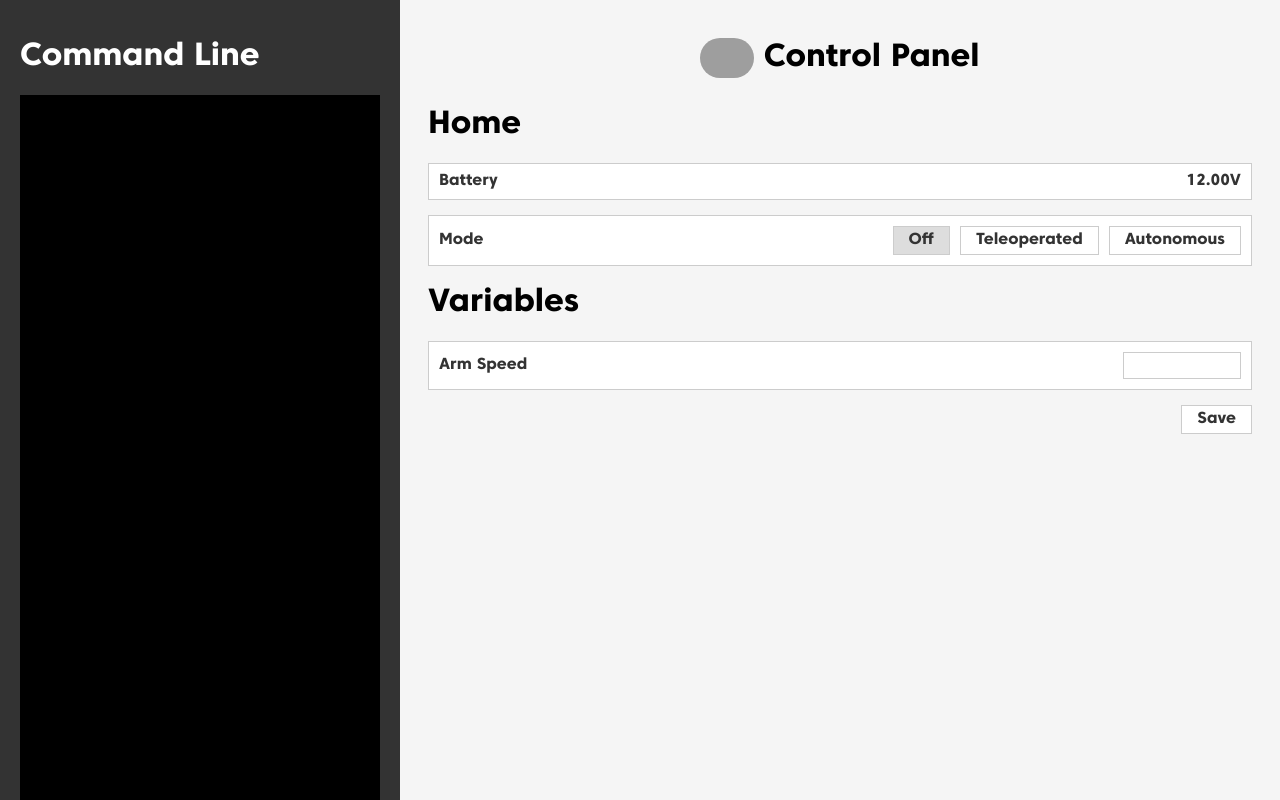
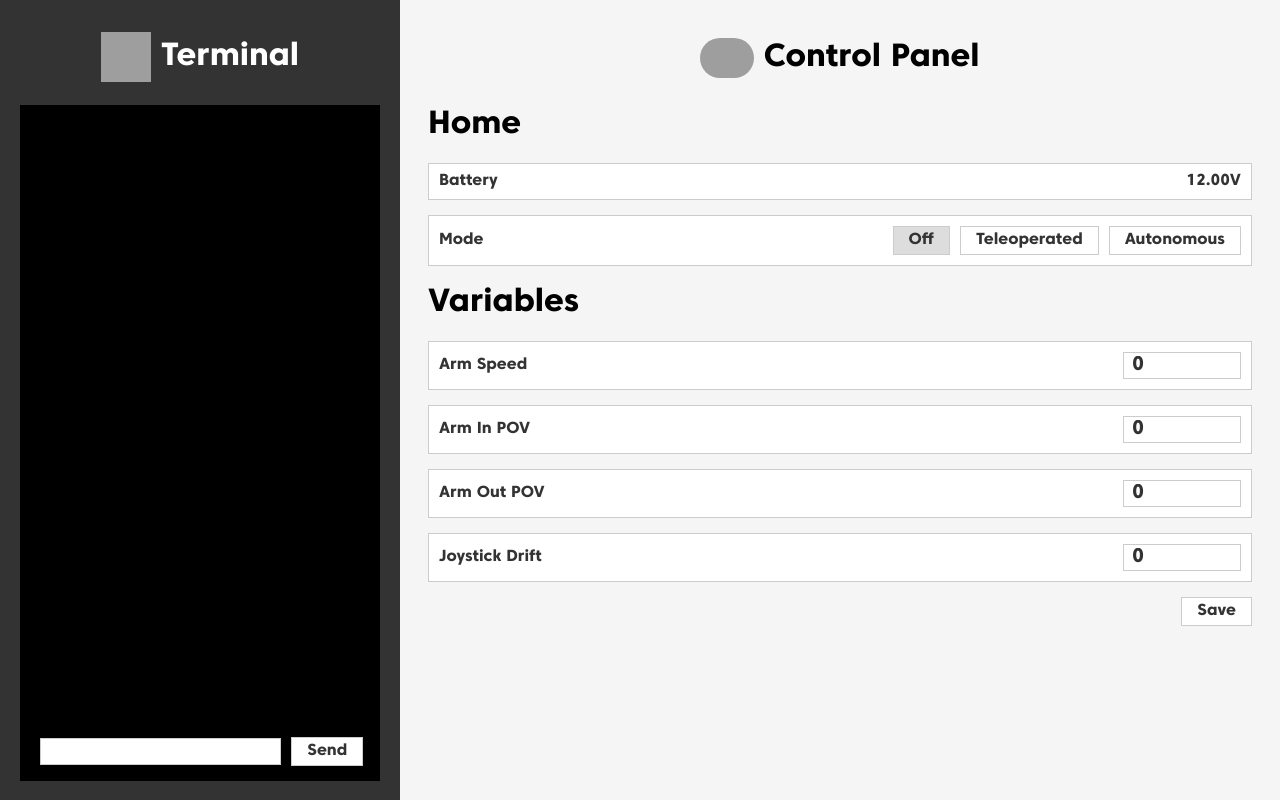
Before and after one commit to TigerBotsCSP/NCP, a website: page main.html in a window 1280 px wide. Drawn offline with Linux system fonts and the light colour scheme; grey boxes are pictures that could not be loaded.

Commit message:
Terminal + Variables Improvement

```diff
--- a/main.html
+++ b/main.html
@@ -39,10 +39,28 @@
             color: #fff;
             padding: 10px;
             overflow-y: scroll;
-            height: 100%;
-            margin-top: 20px;
+            height: 89%;
+            margin-top: 10px;
             box-sizing: border-box;
             font-size: 16px;
+            overflow-x: hidden;
+        }
+
+        /* Console Scrollbar */
+        pre::-webkit-scrollbar {
+            width: 3px;
+        }
+
+        pre::-webkit-scrollbar-track {
+            background: #d1d1d1;
+        }
+
+        pre::-webkit-scrollbar-thumb {
+            background: #d1d1d1;
+        }
+
+        pre::-webkit-scrollbar-thumb:hover {
+            background: #d1d1d1;
         }
 
         /* Style for the main content area */
@@ -68,11 +86,6 @@
             margin-right: 10px;
             vertical-align: middle;
             border-radius: 100px;
-        }
-
-        /* Hide the scrollbar */
-        pre::-webkit-scrollbar {
-            display: none;
         }
 
         /* Style for the box */
@@ -143,9 +156,19 @@
 
 <body>
     <div class="sidebar">
-        <h1>Command Line</h1>
-        <pre id="output" contenteditable="false"></pre>
+        <div style="display: flex; align-items: center; justify-content: center;">
+            <img src="https://img.icons8.com/fluency/256/linux-terminal.png" alt="icon"
+                style="margin-right: 10px; width: 50px; height: 50px;">
+            <h1 style="text-align: center;">Terminal</h1>
+        </div>
+        <pre id="output" contenteditable="false" style="position: relative;">
+          <div style="position: absolute; bottom: 15px; display: flex; align-items: center; width: 100%;">
+            <input type="text" id="cmd_input" style="flex-grow: .85; margin-right: 0px;" />
+            <button onclick="ncp.exec();" class="mode-button" style="margin-right: 5px;">Send</button>
+          </div>
+        </pre>
     </div>
+
     <div class="content">
         <div class="navbar">
             <img src="https://avatars.githubusercontent.com/u/118773412?v=4" alt="Logo">
@@ -171,18 +194,32 @@
             <h1>Variables</h1>
             <div class="box">
                 <span>Arm Speed</span>
-                <input type="number" id="armspeed" oninput="ncp.edit_var('Arm Speed', this.value)" />
+                <input type="number" id="armspeed" value="0" oninput="ncp.edit_var('Arm Speed', this.value)" />
+            </div>
+            <div class="box">
+                <span>Arm In POV</span>
+                <input type="number" id="arminpov" value="0" oninput="ncp.edit_var('Arm In POV', this.value)" />
+            </div>
+            <div class="box">
+                <span>Arm Out POV</span>
+                <input type="number" id="armoutpov" value="0" oninput="ncp.edit_var('Arm Out POV', this.value)" />
+            </div>
+            <div class="box">
+                <span>Joystick Drift</span>
+                <input type="number" id="joydrift" value="0" oninput="ncp.edit_var('Joystick Drift', this.value)" />
             </div>
             <button class="mode-button" style="float: right;" onclick="ncp.publish();">Save</button>
         </div>
     </div>
     <script>
         // NCP Core
-
         var ncp = {
             Mode: "off",
             Variables: {
-                "Arm Speed": undefined
+                "Arm Speed": undefined,
+                "Arm In POV": undefined,
+                "Arm Out POV": undefined,
+                "Joystick Drift": undefined
             }
         };
 
@@ -196,7 +233,18 @@
             ncp.Variables[name] = Number(value);
         }
 
-        ncp.publish = function() {
+        ncp.exec = function () {
+            var cmd = document.querySelector("#cmd_input");
+            if (window.socket) {
+                window.socket.send(JSON.stringify({
+                    "Execute": cmd.value
+                }));
+
+                cmd.value = "";
+            }
+        }
+
+        ncp.publish = function () {
             if (window.socket) {
                 window.socket.send(JSON.stringify(ncp));
             }
@@ -214,14 +262,24 @@
         socket.addEventListener('message', (event) => {
             var json = JSON.parse(event.data);
 
-            // Put logs
-            var output = document.getElementById("output");
-            json.Logs.forEach(log => {
-                output.innerHTML += log + "<br>";
-            });
+            // Log Publish: Put logs
+            if (json.Log != null) {
+                var output = document.getElementById("output");
+                output.innerHTML += json.Log + "<br>";
+                return;
+            }
 
-            // Set variables
+            // Set variables on the core
+            ncp.edit_var("Arm Speed", json.Variables["Arm Speed"]);
+            ncp.edit_var("Arm In POV", json.Variables["Arm In POV"]);
+            ncp.edit_var("Arm Out POV", json.Variables["Arm Out POV"]);
+            ncp.edit_var("Joystick Drift", json.Variables["Joystick Drift"]);
+
+            // Set variables on the HTML
             document.querySelector("#armspeed").value = json.Variables["Arm Speed"];
+            document.querySelector("#arminpov").value = json.Variables["Arm In POV"];
+            document.querySelector("#armoutpov").value = json.Variables["Arm Out POV"];
+            document.querySelector("#joydrift").value = json.Variables["Joystick Drift"];
         });
     </script>
 </body>
```
